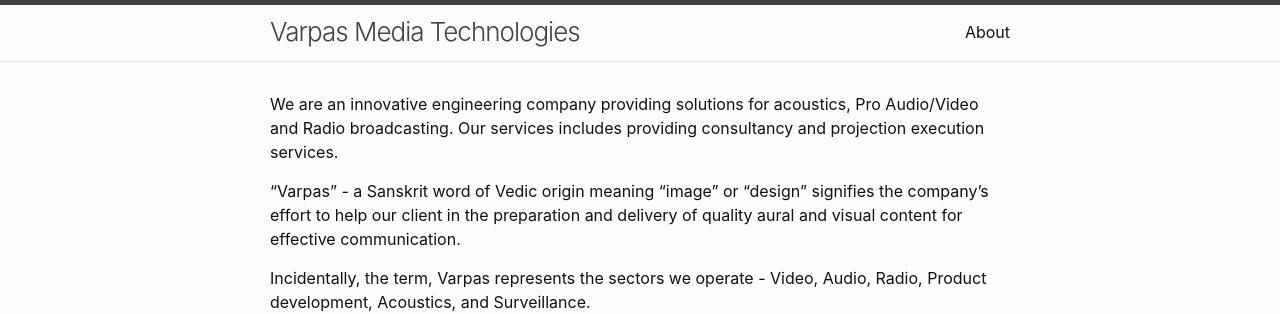
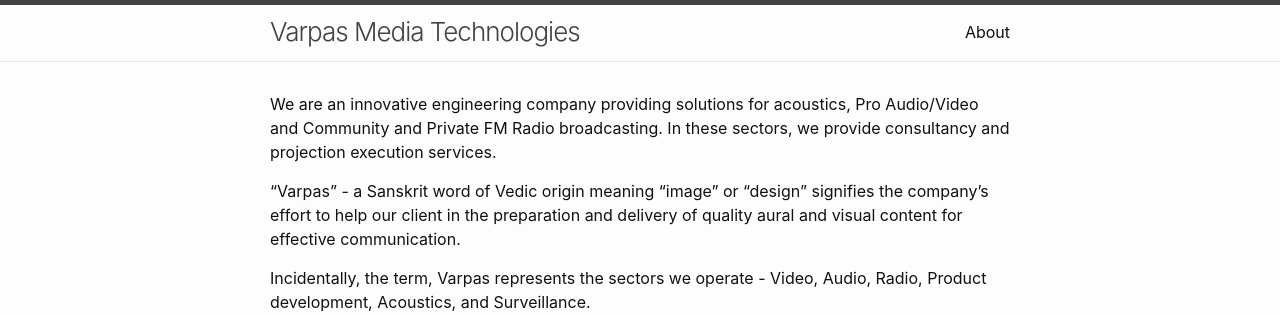
Before and after one commit to VarpasMedia/VarpasMedia.github.io, a Jekyll site: the page built from index.md, in a window 1280 px wide. Shown: the top 314 px of the page. Built offline with Jekyll 4.4.1, drawn with Linux system fonts in a browser that asks for light colours.

Commit message:
Update home.html

```diff
--- a/_layouts/home.html
+++ b/_layouts/home.html
@@ -8,8 +8,8 @@ layout: default
   {%- endif -%}
 
   <div class="post-content e-content">
-    <p>We are an innovative engineering company providing solutions for acoustics, Pro Audio/Video and Radio broadcasting. Our services includes providing
-          consultancy and projection execution services.</p>
+    <p>We are an innovative engineering company providing solutions for acoustics, Pro Audio/Video and Community and Private FM Radio broadcasting.
+          In these sectors, we provide consultancy and projection execution services.</p>
 
   <p>“Varpas” - a Sanskrit word of Vedic origin meaning “image”  or “design” signifies the company’s effort to
     help our client in the preparation and delivery of quality aural and visual content for effective communication.</p>
```
